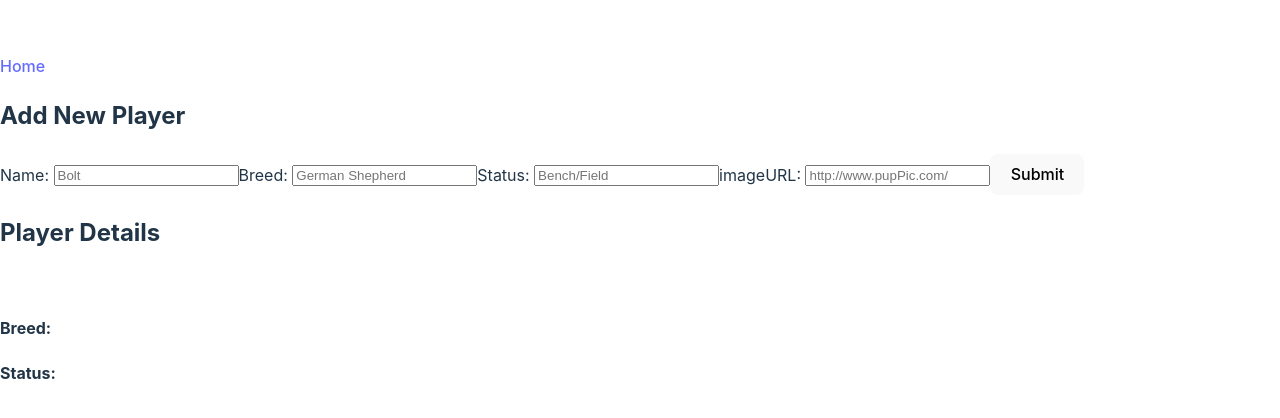
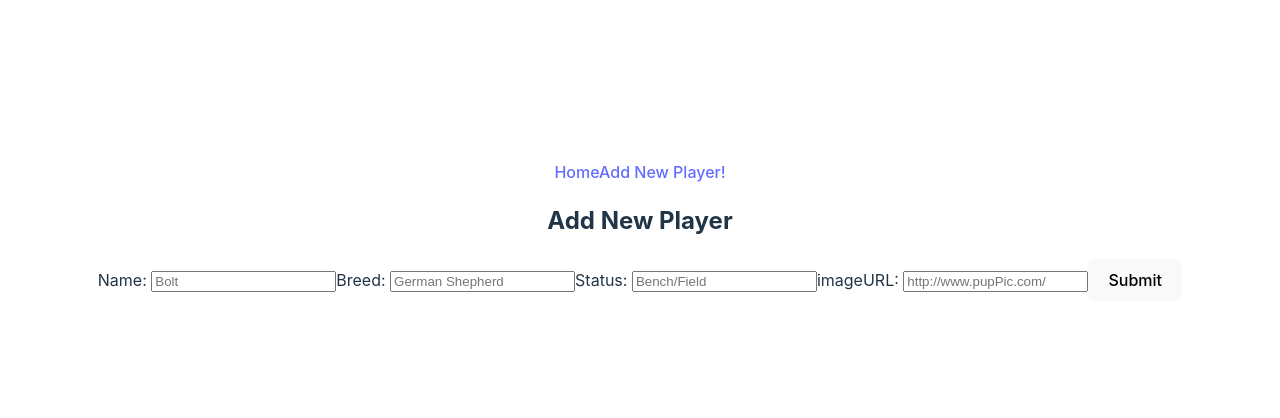
Before and after one commit to carlosalviranatal/PuppyBowlReact, a React (Vite) app: page /NewPlayer in a window 1280 px wide. Shown: the part 170-588 px from the top of the page. Built offline with nearby package versions, Linux system fonts and the light colour scheme; no server answers.

Commit message:
added discrete refresh feat

```diff
--- a/src/App.css
+++ b/src/App.css
@@ -0,0 +1,6 @@
+#root {
+    max-width: 1280px;
+    margin: 0 auto;
+    padding: 2rem;
+    text-align: center;
+  }
--- a/src/App.jsx
+++ b/src/App.jsx
@@ -1,9 +1,9 @@
 import NavBar from './components/NavBar'
 import AllPlayers from './components/AllPlayers'
 import SinglePlayer from './components/SinglePlayer'
-import NewPlayerForm from './components/NewPlayerForm'
 import { Routes, Route } from 'react-router-dom'
 import './App.css'
+import NewPlayerForm from './components/NewPlayerForm'
 
 function App() {
   return (
@@ -11,8 +11,8 @@ function App() {
       <nav>
         <NavBar />
       </nav>
-      <NewPlayerForm />
       <Routes>
+        <Route path="/NewPlayer" element={<NewPlayerForm/>} />
         <Route path="/" element={<AllPlayers />} />
         <Route path="/:id" element={<SinglePlayer />} />
       </Routes>
--- a/src/components/AllPlayers.jsx
+++ b/src/components/AllPlayers.jsx
@@ -32,6 +32,8 @@ export default function AllPlayers() {
   const handlePlayerDelete = (playerId) => {
     setPlayers(players.filter((player) => player.id !== playerId))
   }
+
+
   return (
     <>
       <h1>All Players</h1>
@@ -47,6 +49,8 @@ export default function AllPlayers() {
         </label>
       </div>
 
+
+
       <div>
         {playersToDisplay.map((player) => (
           <div key={player.id}>
--- a/src/components/NavBar.jsx
+++ b/src/components/NavBar.jsx
@@ -5,6 +5,7 @@ export default function NavBar() {
     <>
       <div id="navbar">
         <Link to="/">Home</Link>
+        <Link to="/NewPlayer">Add New Player!</Link>
       </div>
     </>
   )
--- a/src/components/NewPlayerForm.jsx
+++ b/src/components/NewPlayerForm.jsx
@@ -1,4 +1,5 @@
 import { useState } from 'react'
+import { useNavigate } from 'react-router-dom'
 const cohortName = '2305-FTB-ET-WEB-PT'
 const baseURL = `https://fsa-puppy-bowl.herokuapp.com/api/${cohortName}/players`
 
@@ -9,6 +10,7 @@ export default function NewPlayerForm() {
   const [breed, setBreed] = useState('')
   const [status, setStatus] = useState('')
   const [imageURL, setImageURL] = useState('')
+  const navigate = useNavigate()
 
   async function handleSubmit(event) {
     event.preventDefault()
@@ -24,6 +26,9 @@ export default function NewPlayerForm() {
 
       const result = await APIresponse.json()
       console.log(result)
+      if (result.success) {
+        navigate('/');
+      }
     } catch (error) {
       setError(error)
     }
```
